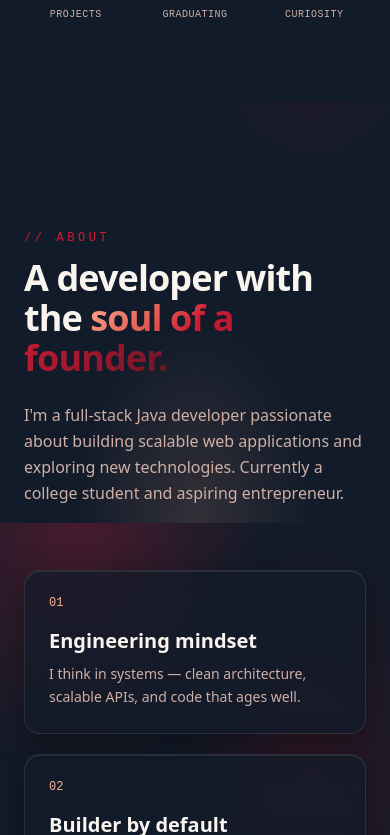
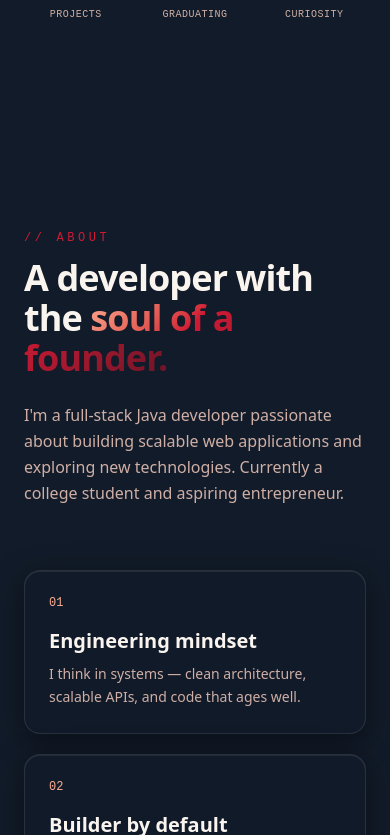
Before and after one commit to adityanamdeo-Pewpew/adityanamdeo-Pewpew.github.io, a React (Vite) app: page / in a window 390 px wide. Shown: the part 1165-2000 px from the top of the page. Built offline with nearby package versions, Linux system fonts and the light colour scheme.

Commit message:
graphics update

```diff
--- a/src/styles.css
+++ b/src/styles.css
@@ -290,12 +290,10 @@ html.light .terminal-bar {
   border-bottom: 1px solid oklch(0.2 0.03 260 / 0.1);
   color: oklch(0.4 0.04 30);
 }
-
 /* ==========================================================================
-   MOBILE PERFORMANCE OPTIMIZATION (Fixes Touch Lag & Brightness Flashing)
+   MOBILE PERFORMANCE OPTIMIZATION (The Absolute Brightness Fix)
    ========================================================================== */
 
-/* Separate content sections into isolated composite layers to prevent overlay blending lag */
 section {
   isolation: isolate;
   transform: translateZ(0);
@@ -303,26 +301,43 @@ section {
   -webkit-backface-visibility: hidden;
 }
 
-/* 1. We override the core glass classes inside standard CSS media rules here.
-  This changes their look on mobile without nesting Tailwind `@utility` directives.
-*/
 @media (max-width: 768px) {
-  /* Turn off full-screen CRT flickering vignette overlay on phones */
-  body::after {
+  /*
+    1. KILL BLEND MODES & DYNAMIC BACKGROUNDS
+    This stops the GPU from recalculating layout layers on scroll.
+  */
+  body, html.light body {
+    background-attachment: scroll !important;
+    background-image: none !important;
+    background-color: var(--color-background) !important;
+  }
+
+  /*
+    2. DISABLE THE CRT OVERLAYS COMPLETELY ON MOBILE
+    Removing mix-blend-mode eliminates the automatic contrast/brightness shifting bug.
+  */
+  body::before, html.light body::before,
+  body::after, html.light body::after {
+    content: none !important;
     animation: none !important;
     background: transparent !important;
+    display: none !important;
+    mix-blend-mode: normal !important;
   }
 
-  /* Lower blur depth and lock the background color to fix mobile lag/brightness shifts */
+  /*
+    3. LOWER BLUR DEPTH
+    Locks panels down cleanly so they don't jump opacities.
+  */
   .glass {
     backdrop-filter: blur(10px) saturate(120%) !important;
     -webkit-backdrop-filter: blur(10px) saturate(120%) !important;
-    background: oklch(from var(--color-background) l c h / 0.75) !important;
+    background: oklch(from var(--color-background) l c h / 0.8) !important;
   }
 
   .glass-strong {
     backdrop-filter: blur(12px) saturate(130%) !important;
     -webkit-backdrop-filter: blur(12px) saturate(130%) !important;
-    background: oklch(from var(--color-background) l c h / 0.85) !important;
+    background: oklch(from var(--color-background) l c h / 0.9) !important;
   }
 }
```
